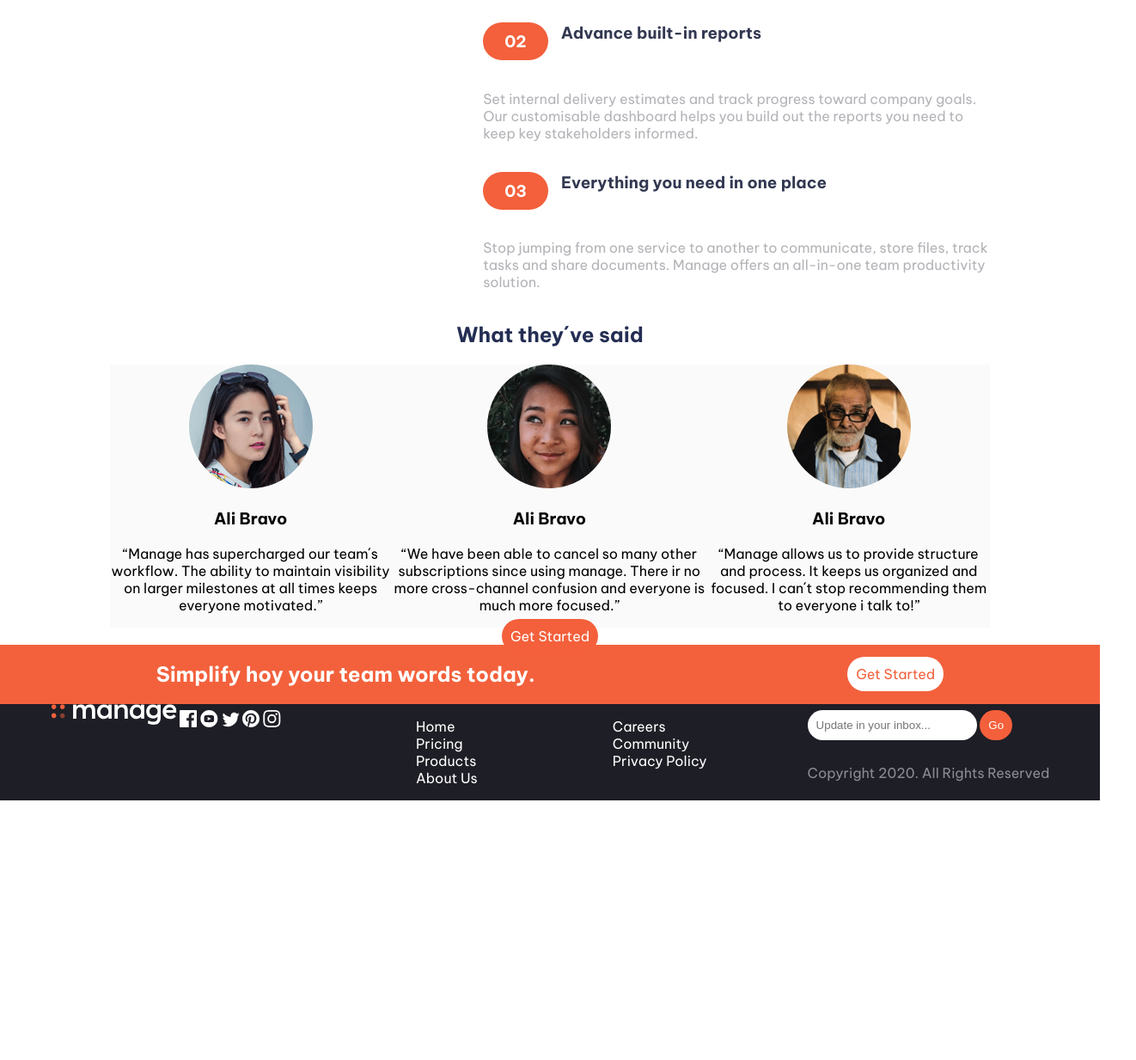
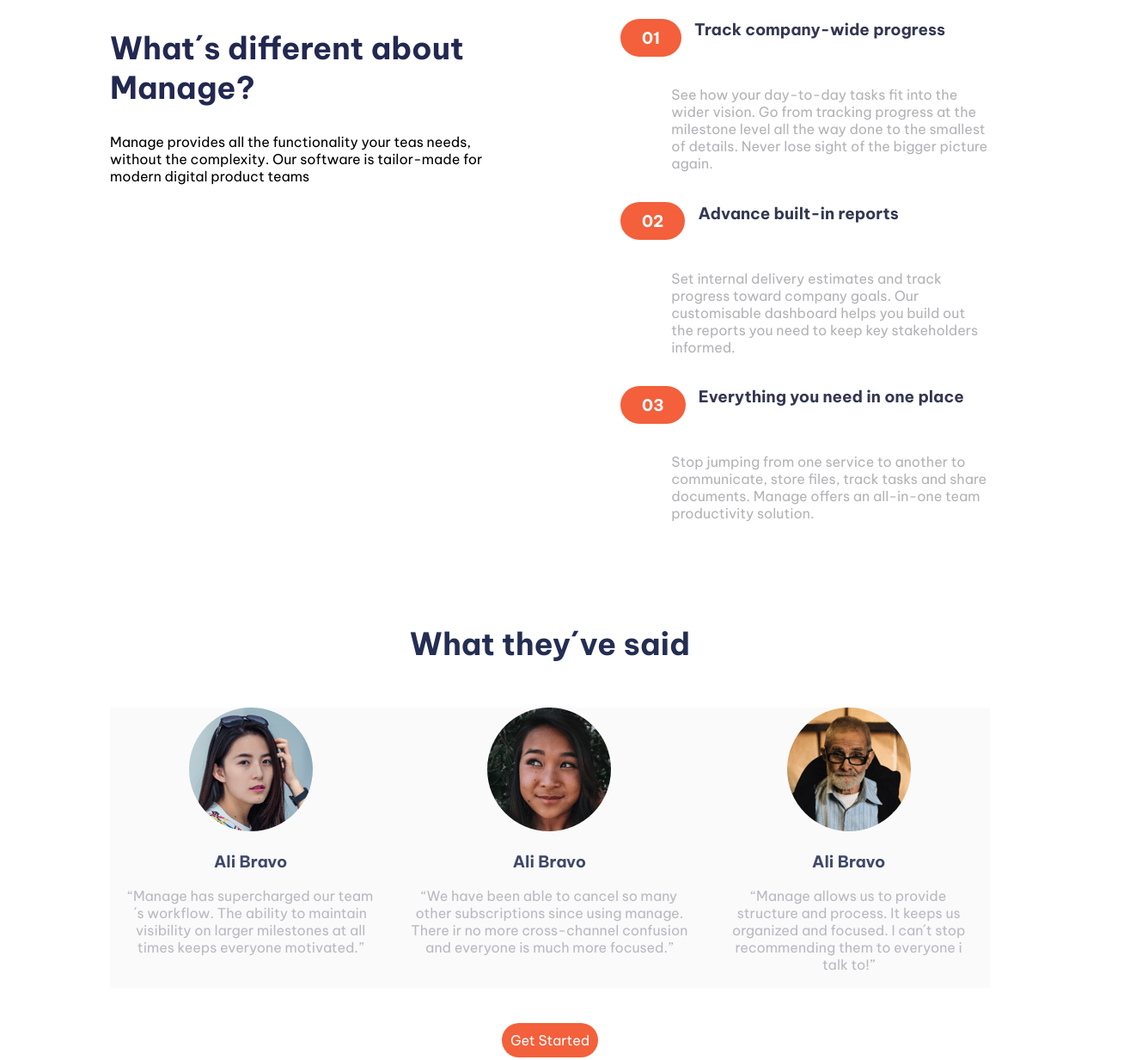
Before and after one commit to Joaquin-5/Examen-Practico-Final---FE1---Joaquin-Butera, a plain HTML site: page index.html in a window 1280 px wide. Shown: the part 747-1980 px from the top of the page at 86% size, 1322 px wide, since content can reach past the window. Before the commit the page ends 1678 px from the top, so only its background shows below. Drawn offline with Linux system fonts and the light colour scheme.

Commit message:
Nuevos cambios

```diff
--- a/css/style.css
+++ b/css/style.css
@@ -7,6 +7,7 @@ body {
 }
 
 header {
+    margin-top: 2%;
     display: flex;
     justify-content: space-around;
     align-items: center;
@@ -37,21 +38,46 @@ main {
 
 #banner-container {
     display: flex;
-    justify-content: center;
-    align-items: center;
+    justify-content: space-between;
+    margin: 7% 0;
+}
+
+#banner-container #banner1 {
+   width: 38%;
 }
 
 #banner-container #banner1 h1 {
     color: #232C50;
+    font-size: 58px;
+    margin: 7% 0;
+    font-weight: 700;
+}
+
+#banner-container #banner1 p {
+    margin-bottom: 7%;
+}
+
+#banner-container #banner2 {
+    width: 40%;
 }
 
 #about {
     display: flex;
-    justify-content: center;
+    justify-content: space-between;
+    margin-bottom: 10%;
 }
 
 #about h2 {
     color: #232851;
+    font-size: 36px;
+}
+
+#about #about-manage {
+    width: 45%;
+}
+
+#about #list {
+    width: 42%;
 }
 
 #about #list .item .title-number {
@@ -70,21 +96,34 @@ main {
     padding: 10px 25px;
 }
 
+#about #list .item .title-number .title-item {
+    margin-top: 4.5%;
+}
+
 #about #list .item p {
     color: #B3B2B7;
+    margin-left: 13.8%;
+}
+
+#feedback {
+    margin-bottom: 10%;
 }
 
 #feedback h2{
     text-align: center;
     color: #242E53;
+    margin-bottom: 5%;
+    font-size: 36px;
 }
 
 #feedback #card-container {
     display: flex;
+    justify-content: space-around;
 }
 
 #feedback .button-container {
     text-align: center;
+    margin-top: 5%;
 }
 
 #feedback #card-container .card {
@@ -92,15 +131,26 @@ main {
     background-color: #FAFAFA;
 }
 
+#feedback #card-container .card h3 {
+    color: #3F4868;
+}
+
+#feedback #card-container .card p {
+    color: #B9B9C1;
+    margin: 5%;
+}
+
 #join {
     display: flex;
     justify-content: space-around;
     align-items: center;
     background-color: #F3613C;
+    padding: 40px;
 }
 
 #join h2 {
     color: #FFFFFF;
+    font-size: 40px;
 }
 
 #join #button-white {
@@ -115,17 +165,38 @@ footer {
     display: flex;
     justify-content: space-around;
     background-color: #1E1E26;
+    padding: 40px;
+}
+
+footer #contact-container {
+    display: flex;
+    flex-direction: column;
+    justify-content: space-between;
+    align-items: center;
+}
+
+footer #contact-container .contact {
+    display: flex;
+    justify-content: space-between;
 }
 
 footer .footer-nav ul{
     list-style: none;
+    color: #FFFFFF;
+    display: flex;
+    flex-direction: column;
+    justify-content: space-between;
+}
+
+footer .footer-nav ul li a{
+    text-decoration: none;
     color: #FFFFFF;
 }
 
 footer #form {
     display: flex;
     flex-direction: column;
-    justify-content: space-around;
+    justify-content: space-between;
 }
 
 footer #form #input-text {
@@ -146,4 +217,5 @@ footer #form #input-submit {
 
 footer #form p {
     color: #8C8C94;
+    font-size: 13px;
 }
--- a/index.html
+++ b/index.html
@@ -4,7 +4,7 @@
     <meta charset="UTF-8">
     <meta http-equiv="X-UA-Compatible" content="IE=edge">
     <meta name="viewport" content="width=device-width, initial-scale=1.0">
-    <title>Manage</title>
+    <title>Manage - Home</title>
     <link rel="stylesheet" href="css/style.css">
     <!--link de la fuente Be Vietnam-->
     <link rel="preconnect" href="https://fonts.googleapis.com">
@@ -48,7 +48,7 @@
     <main>
         <section id="banner-container">
             <section id="banner1">
-                <h1>Bring everyonetogether to build better products.</h1>
+                <h1>Bring everyone together to build better products.</h1>
                 <p>Manage makes it simple for software teams to plan day-to-day tasks while keeping the large team goals in view </p>
                 <a href="#" class="button">Get Started</a>
             </section>
@@ -60,7 +60,7 @@
         </section>
 
         <section id="about">
-            <section>
+            <section id="about-manage">
                 <h2>What´s different about Manage?</h2>
                 <p>Manage provides all the functionality your teas needs, without the complexity. Our software is tailor-made for modern digital product teams</p>
             </section>
@@ -69,7 +69,7 @@
                 <section class="item">
                     <section class="title-number">
                         <h3 class="number-item">01</h3>
-                        <h3>Track company-wide progress</h3>
+                        <h3 class="title-item">Track company-wide progress</h3>
                     </section>
                     <p>See how your day-to-day tasks fit into the wider vision. Go from tracking progress at the milestone level all the way done to the smallest of details. Never lose sight of the bigger picture again.</p>
                 </section>
@@ -77,7 +77,7 @@
                 <section class="item">
                     <section class="title-number">
                         <h3 class="number-item">02</h3>
-                        <h3>Advance built-in reports</h3>
+                        <h3 class="title-item">Advance built-in reports</h3>
                     </section>
                     <p>Set internal delivery estimates and track progress toward company goals. Our customisable dashboard helps you build out the reports you need to keep key stakeholders informed.</p>
                 </section>
@@ -85,7 +85,7 @@
                 <section class="item">
                     <section class="title-number">
                         <h3 class="number-item">03</h3>
-                        <h3>Everything you need in one place</h3>
+                        <h3 class="title-item">Everything you need in one place</h3>
                     </section>
                     <p>Stop jumping from one service to another to communicate, store files, track tasks and share documents. Manage offers an all-in-one team productivity solution.</p>
                 </section>
@@ -127,27 +127,29 @@
     </aside>
 
     <footer>
-        <section id="contact">
+        <section id="contact-container">
             <img src="./img/logo-footer.svg" alt="logo de la empresa Manage">
-            <a href="#"><img src="./img/icon-facebook.svg" alt="ícono de facebook"></a>
-            <a href="#"><img src="./img/icon-youtube.svg" alt="ícono de youtube"></a>
-            <a href="#"><img src="./img/icon-twitter.svg" alt="ícono de twitter"></a>
-            <a href="#"><img src="./img/icon-pinterest.svg" alt="ícono de pinterest"></a>
-            <a href="#"><img src="./img/icon-instagram.svg" alt="ícono de instagram"></a>
+            <section id="contact">
+                <a href="#"><img src="./img/icon-facebook.svg" alt="ícono de facebook"></a>
+                <a href="#"><img src="./img/icon-youtube.svg" alt="ícono de youtube"></a>
+                <a href="#"><img src="./img/icon-twitter.svg" alt="ícono de twitter"></a>
+                <a href="#"><img src="./img/icon-pinterest.svg" alt="ícono de pinterest"></a>
+                <a href="#"><img src="./img/icon-instagram.svg" alt="ícono de instagram"></a>
+            </section>
         </section>
         <section class="footer-nav">
             <ul>
-                <li>Home</li>
-                <li>Pricing</li>
-                <li>Products</li>
-                <li>About Us</li>
+                <li><a href="#">Home</a></li>
+                <li><a href="#"> Pricing</a></li>
+                <li><a href="#">Products</a></li>
+                <li><a href="#">About Us</a></li>
             </ul>
         </section>
         <section class="footer-nav">
             <ul>
-                <li>Careers</li>
-                <li>Community</li>
-                <li>Privacy Policy</li>
+                <li><a href="#">Careers</a></li>
+                <li><a href="#">Community</a></li>
+                <li><a href="#">Privacy Policy</a></li>
             </ul>
         </section>
         <section id="form">
```
